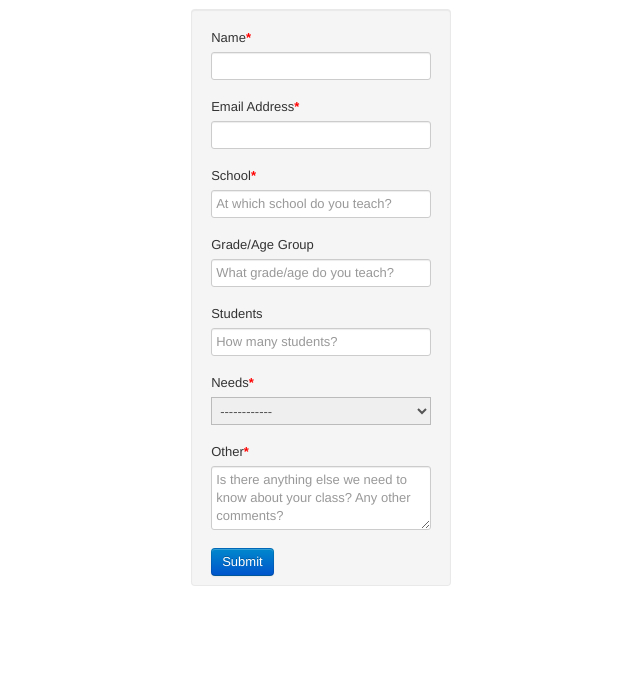
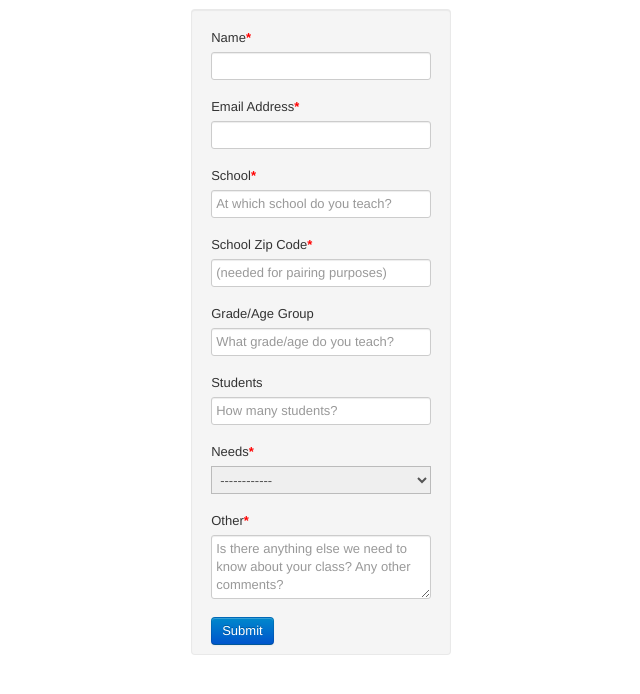
Before and after one commit to mechanicalgirl/austincs, a Django app: template csta_project/templates/teacher_signup.html in a window 1280 px wide. Shown: the part 18-712 px from the top of the page, without its empty margins (580-1220 px from the left). Run offline with Django 3.2, Linux system fonts and the light colour scheme; the template is opened without the code that fills it, so the values that code supplies are empty.

Commit message:
add address info to teacher signup

```diff
--- a/csta_project/templates/teacher_signup.html
+++ b/csta_project/templates/teacher_signup.html
@@ -32,6 +32,11 @@
               <p>
               <label class="control-label" for="multiSelect">School<span class="required">*</span></label>
               <input id="id_school" maxlength="200" name="school" type="text" placeholder="At which school do you teach?">
+              </p>
+
+              <p>
+              <label class="control-label" for="multiSelect">School Zip Code<span class="required">*</span></label>
+              <input id="id_school" maxlength="200" name="school" type="text" placeholder="(needed for pairing purposes)">
               </p>
 
               <p>
--- a/teacher/models.py
+++ b/teacher/models.py
@@ -15,6 +15,8 @@ class Teacher(models.Model):
     phone = models.CharField(max_length=200)
     school = models.CharField(max_length=200, blank=False,
             verbose_name='At which school do you teach?')
+    school_zip_code = models.IntegerField(max_length=5, blank=True, null=True,
+            verbose_name="What is the school's zip code? (for pairing purposes")
     grade_age = models.CharField(max_length=10, blank=False,
             verbose_name='What grade/age group do you teach?')
     no_of_students = models.CharField(max_length=4,
```
